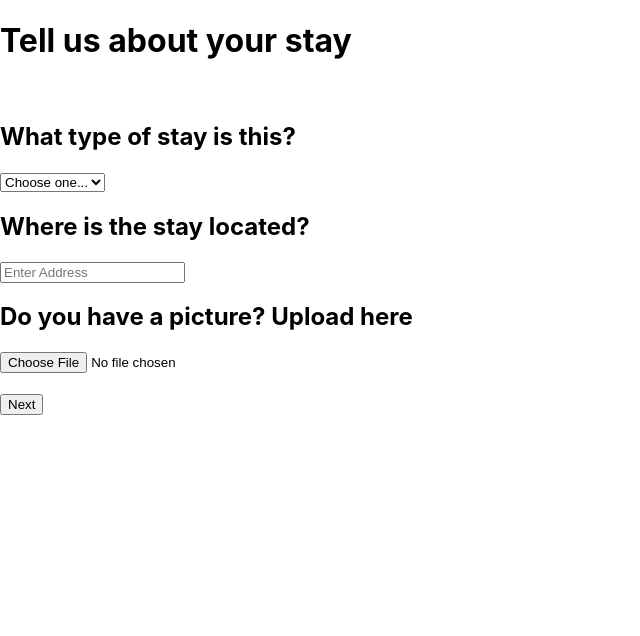
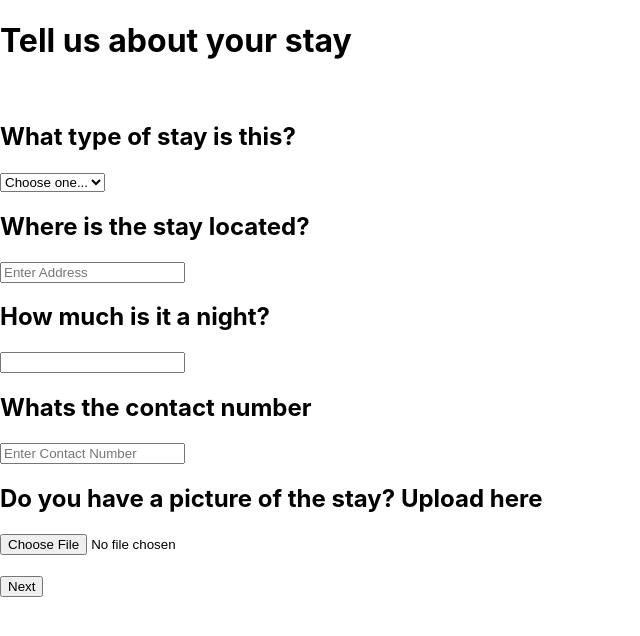
Before and after one commit to collins-anaba/adjuster, a React (Create React App) app: page / in a window 1280 px wide. Shown: the top 636 px of the page, without its empty margins (0-640 px from the left). Built offline with nearby package versions, Linux system fonts and the light colour scheme.

Commit message:
host wizard updated

```diff
--- a/package.json
+++ b/package.json
@@ -6,6 +6,7 @@
     "axios": "^0.19.0",
     "react": "^16.9.0",
     "react-dom": "^16.9.0",
+    "react-google-places-autocomplete": "^1.5.2",
     "react-router-dom": "^5.0.1",
     "react-scripts": "3.1.1"
   },
--- a/src/components/HostWizard/HostWizard.js
+++ b/src/components/HostWizard/HostWizard.js
@@ -1,5 +1,6 @@
 import React, {Component} from 'react';
 import {Link} from 'react-router-dom';
+import GooglePlacesAutocomplete from "react-google-places-autocomplete";
 import './HostWizard.css';
 
 class HostWizard extends Component {
@@ -36,21 +37,19 @@ class HostWizard extends Component {
         this.setState({[e.target.name]: e.target.value})
     }
 
-    // handleStep = (e) => {
-    //     if(e = '') {
-    //         alert('Please fill out all information')
-    //     } else {
-    //         let { city, state, zipcode, image, price, name, telephoneNumber,streetAddress, stayType} = this.state
-    //         this.props.handleState(state),
-    //         this.props.handleCity(city),
-    //         this.props.handleZipcode(zipcode),
-    //         this.props.handleImage(image),
-    //         this.props.handlePrice(price),
-    //         this.props.handleName(name),
-    //         this.props.handleTelephoneNumber(telephoneNumber),
-    //         this.props.handleStreetAddress(streetAddress),
-    //         this.props.handleStayType(stayType) }
-    // }
+    handleStep1 = (e) => {
+        if(e ='') {
+            alert('Please fill out all information')
+        } else {
+        let {Company, JobTitle, Address,City,State,Zipcode} = this.state
+        this.props.handleCompany(Company)
+        this.props.handleJobTitle(JobTitle)
+        this.props.handleAddress(Address)
+        this.props.handleCity(City)
+        this.props.handleState(State)
+        this.props.handleZipcode(Zipcode) }
+    }
+
 
 
 
@@ -72,7 +71,12 @@ class HostWizard extends Component {
     <h2>Where is the stay located?</h2>
     <input placeholder='Enter Address'></input>
     <br/>
-<h2>Do you have a picture? Upload here</h2>
+    <h2>How much is it a night?</h2>
+    <input></input>
+    <br/>
+    <h2>Whats the contact number</h2>
+    <input placeholder='Enter Contact Number'/>
+<h2>Do you have a picture of the stay? Upload here</h2>
 <input type='file'/>
 <br/>
 <br/>
```
Also changed, not shown: 1 other file (tests, documents, lock files or other folders).
